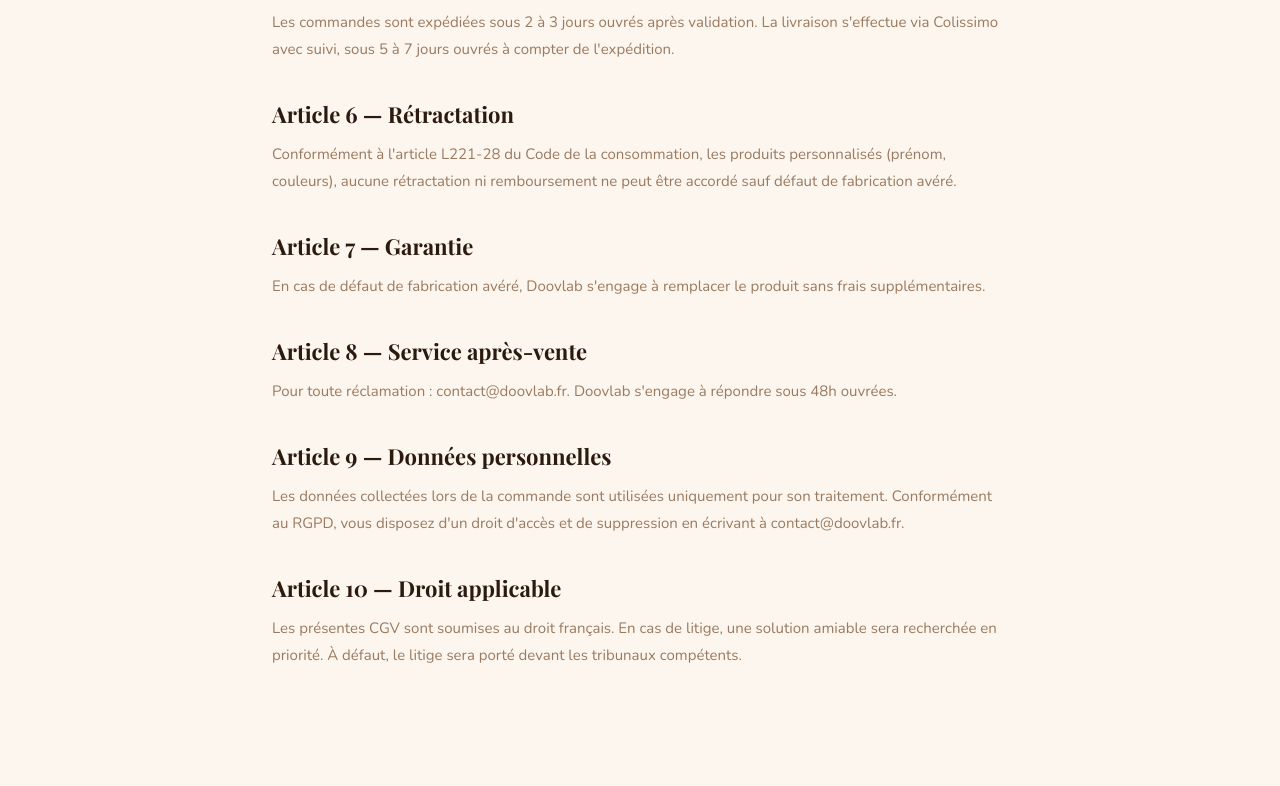
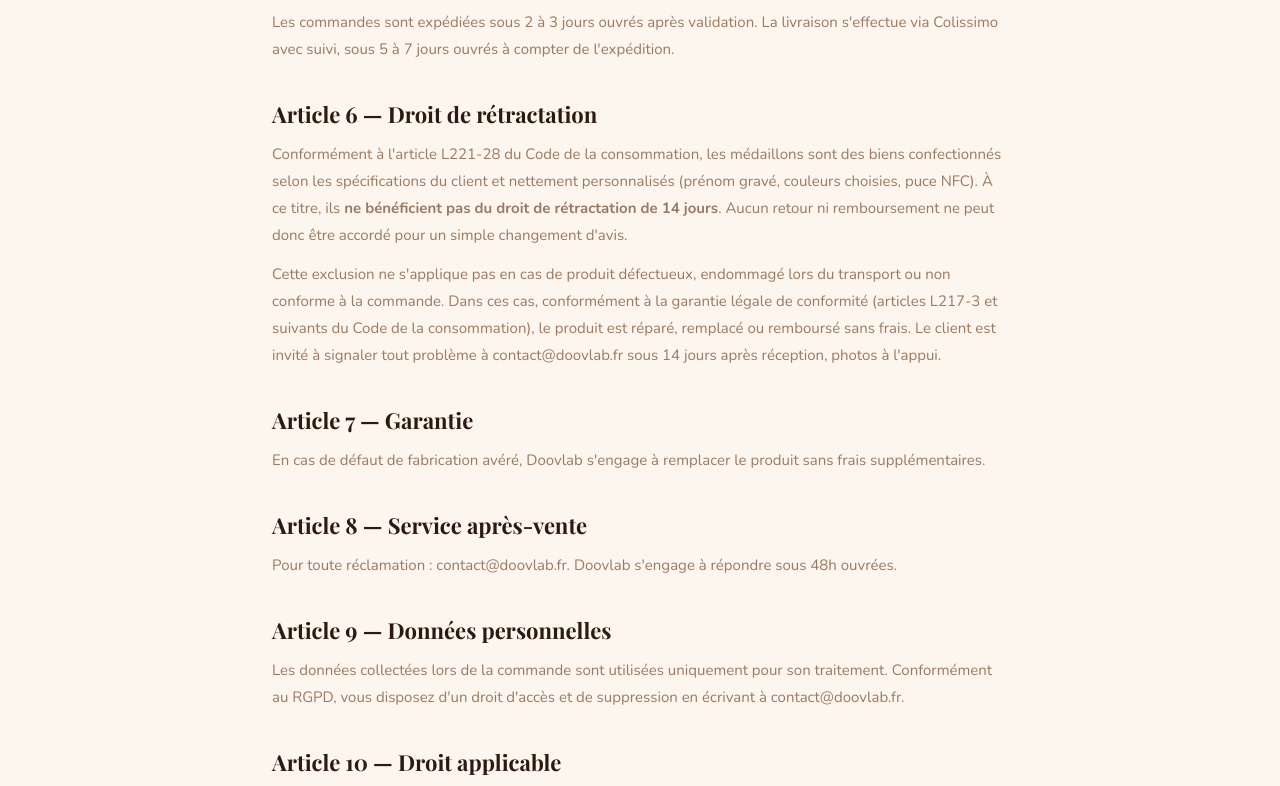
Before and after one commit to Doovlab/dooblab-site, a website: page cgv.html in a window 1280 px wide. Shown: the part 1041-1827 px from the top of the page. Drawn offline with nearby package versions, Linux system fonts and the light colour scheme.

Commit message:
Add files via upload

```diff
--- a/cgv.html
+++ b/cgv.html
@@ -90,8 +90,9 @@
   <h2 class="reveal">Article 5 — Livraison</h2>
   <p>Les commandes sont expédiées sous 2 à 3 jours ouvrés après validation. La livraison s'effectue via Colissimo avec suivi, sous 5 à 7 jours ouvrés à compter de l'expédition.</p>
 
-  <h2 class="reveal">Article 6 — Rétractation</h2>
-  <p>Conformément à l'article L221-28 du Code de la consommation, les produits personnalisés (prénom, couleurs), aucune rétractation ni remboursement ne peut être accordé sauf défaut de fabrication avéré.</p>
+  <h2 class="reveal">Article 6 — Droit de rétractation</h2>
+  <p>Conformément à l'article L221-28 du Code de la consommation, les médaillons sont des biens confectionnés selon les spécifications du client et nettement personnalisés (prénom gravé, couleurs choisies, puce NFC). À ce titre, ils <strong>ne bénéficient pas du droit de rétractation de 14 jours</strong>. Aucun retour ni remboursement ne peut donc être accordé pour un simple changement d'avis.</p>
+  <p>Cette exclusion ne s'applique pas en cas de produit défectueux, endommagé lors du transport ou non conforme à la commande. Dans ces cas, conformément à la garantie légale de conformité (articles L217-3 et suivants du Code de la consommation), le produit est réparé, remplacé ou remboursé sans frais. Le client est invité à signaler tout problème à contact@doovlab.fr sous 14 jours après réception, photos à l'appui.</p>
 
   <h2 class="reveal">Article 7 — Garantie</h2>
   <p>En cas de défaut de fabrication avéré, Doovlab s'engage à remplacer le produit sans frais supplémentaires.</p>
```
Also changed, not shown: panier.html (+10 -0 lines).
